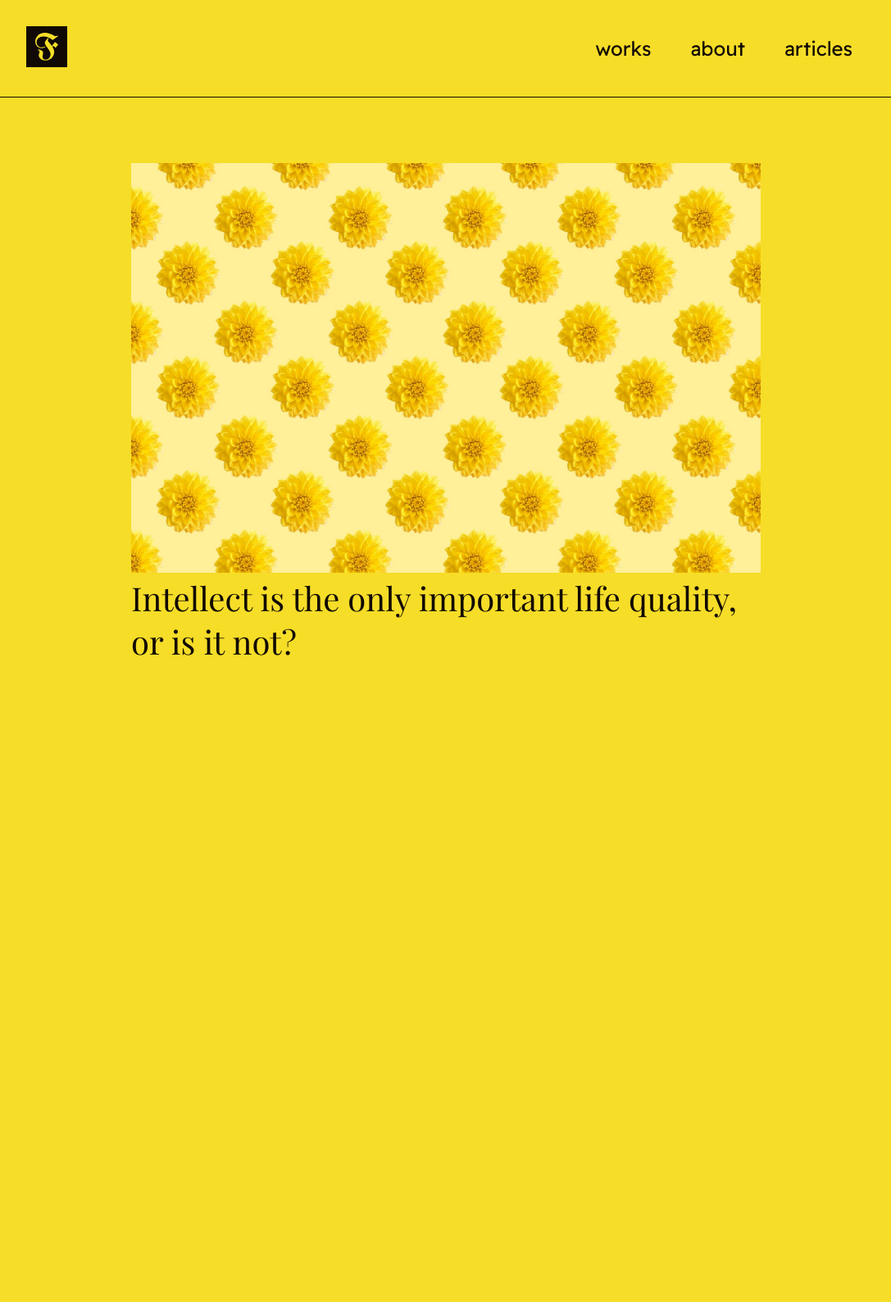
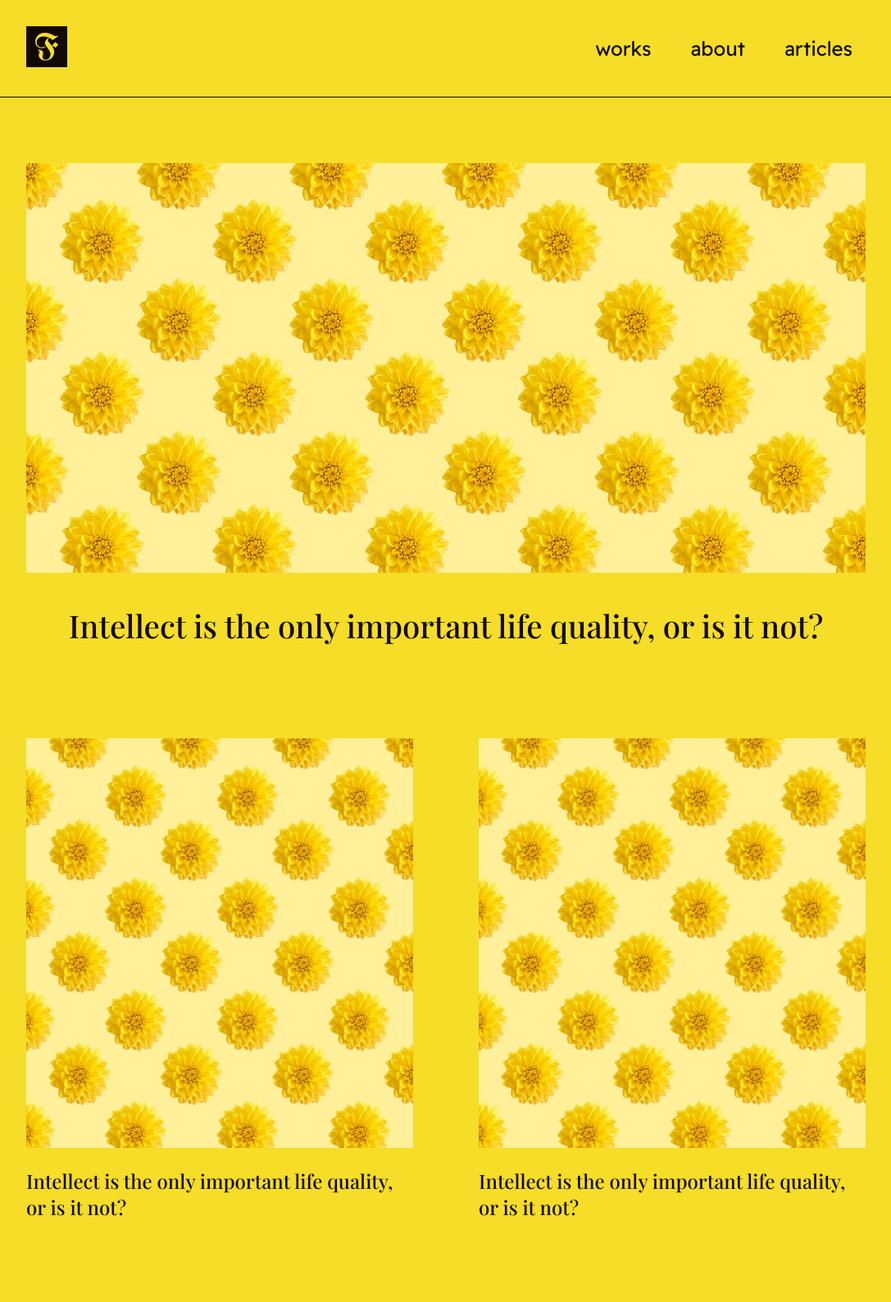
Before and after one commit to franthormel/franthormel.github.io, a Jekyll site: the page built from articles.html, in a window 1280 px wide. Shown: the whole page at 82% size, without its empty margins (96-1183 px from the left). Built offline with Jekyll 4.4.1, drawn with Linux system fonts in a browser that asks for light colours; before the commit the page ends 900 px from its top, so only the background shows below that; some of the changed lines change nothing that is shown.

Commit message:
Grid layout

```diff
--- /dev/null
+++ b/_posts/2011-06-01-emotional-intelligence.md
@@ -0,0 +1,80 @@
+---
+title: Intellect is the only important life quality, or is it not?
+source:
+    author: Daniel Goleman
+    title: Emotional Intelligence Why It Can Matter More Than IQ
+    url: https://www.goodreads.com/book/show/26329.Emotional_Intelligence
+date_posted: June 16, 2022
+image:
+    file: 2022-07-05-emotional-intelligence.jpg
+    credit:
+        name: Jeremy Bezanger
+        url: https://unsplash.com/photos/sLax-F9cEUc?utm_source=unsplash&utm_medium=referral&utm_content=creditShareLink
+<!-- TODO 4: Add tags and categories -->
+---
+
+
+It has always been taught to us that IQ is what guides our destiny and it cannot be changed through experiences. However, have you experienced situations wherein people of moderate IQ fair better against life's challenges compared to those with a superior aptitude?
+
+The author of the book presented the equal importance of **emotional intelligence** which composes: **self-control, zeal, persistence, and self-motivation.**
+
+
+
+### Emotion's Purpose
+For moments in our existence, we have been swept with uncontrollable emotions that seem to be knee-jerk reactions to situations we deem to be of threat to us. Parents are willing to sacrifice themselves in exchange for their child's survivability,  anger is produced when a hostile encounter is created, or an expression cold as ice is felt when an embarrassing moment occurs.
+
+For most, they would argue that such situations could only be remedied with intellect alone, however, there was a time in our pre-history wherein intellect did not at least come into full fruition. Our ancestors had to rely on quick reactions to hostilities and dangerous environments to protect themselves and their families from danger and ensure the species' continuity.
+
+The incontrollable emotions we therefore occasionally exhibit can be attributed to our survival instincts but the days of ferocious wild animals have been drastically rare and have been replaced by unfriendly, rude, and sometimes downright hostile groups of people.
+
+
+
+### Emotional intelligence nature
+Individuals even with high IQ can be poor navigators in the sea of life and at best IQ only contributes to 20 percent of life's success leaving a spacious 80 percent for other forces.
+
+Current academic qualities can only prepare us for the challenges that await us with lesser to no effect. Emotional intelligence offers a new window of meta-cognition which aids us in managing what we are gifted with and the raw intellect that we possess.
+
+Emotionally capable individuals are well-tempered and marshall control over their inner battles, effectively deal with and read other people's feelings and it can also serve as an advantage in life's domain.
+
+There are two (2) types of personal intelligence: **Interpersonal** intelligence is the ability in understanding other people and **Intrapersonal** intelligence, is the capacity to form an accurate and realistic model of oneself and use that model to operate effectively in life.
+
+The majority of people will describe an intelligent person as someone who possesses practical people skills like the following:
+1.  **Knowing one's emotions**: *Self-awareness* is the cornerstone of emotional intelligence, being fully aware of the emotion, one is currently experiencing and being able to monitor such emotion.
+2.  **Managing emotions**: How to handle feelings of oneself so that they can be appropriate. Being able to comfort one's distress and anxiety provides support in life's setbacks.
+3.  **Motivating oneself**: Being able to create emotions to serve a goal. Emotional self-control—delaying gratification and stifling impulsiveness undergirds every accomplishment.
+4.  **Recognizing emotion in others**: *Empathy*, *altruism*, or *people skill*. More attunement to the subtle social signals that signify other people's needs or wants.
+5.  **Handling relationships**: The art of relations in the larger scope is a skill in managing emotions in others.
+
+### Empathy
+> Empathy builds on self-awareness; the more open we are to our own emotions, the more skill we will be in reading feelings.
+
+This ability to conceive other feelings assists in various domains in life and its absence is apparent in violent criminals.
+
+Conveyance of emotions is passed usually through nonverbal ways (about 90 percent): voice tones, gestures, facial expressions, etc.
+
+The term used before was *motor mimicry* and in the 1920s the word *empathy* was coined by E. B. Titchener. Titchener's theory suggests that **empathy comes from a physical imitation of the distress of another** and another distinct term **sympathy, is the general plight of another with no sharing of whatever that person is feeling.**
+
+This feeling stems from around two-and-a-half-year-old toddlers wherein they can distinguish other's existence and they too realize others' distress which is different from theirs.
+
+> A neighbor's baby cries . . . and Jenny approaches and tries to give him some cookies. She follows him around and begins to whimper to herself. She then tries to stroke his hair, but he pulls away. . . . He calms down, but Jenny still looks worried. She continues to bring him toys and pat his head and shoulders.
+
+Another's trouble is also our own, to feel with another is to care for. In this sense, we can make that the *origin of morality is found in empathy*. The more empathic people are, the more they favor the moral principle that resources should be allocated according to people's needs.
+
+### Fundamentals of the emotionally intelligent
+It is to be emphasized that we always have choices about how we respond to emotion, and the more we know of ways to respond to an emotion, the richer our lives can be.
+
+**Self-awareness** is a core fundamental, recognizing one's feelings, building a thorough definition for them, recognizing the connections with one's thoughts, feelings, and reactions, knowing if such thoughts and feelings are ruling our decisions, foreseeing the consequences of alternatives, and applying such insights to critical decisions and issues.
+
+**Emotional management**, how to handle anxieties, sadness, rage, and being able to control impulses. It is also important in responsibilities regarding decisions, actions, and commitments.
+
+A key ability is also **empathy**, understanding others, their feelings, their perspectives, and respecting people's differences regarding certain matters.
+
+Other competencies are also important and many of them are in the form of interpersonal skills such as: reading social and emotional cues, active listening, capability to resist negative influences, and performing appropriately in a given situation.
+
+### Significance of emotional intelligence
+Aptitude in emotions contributes greater compared to the social and economic factors to one's modern world survivability and resiliency. Individuals who are emotionally intelligent share key traits:
+1. Winning sociability draws people towards them.
+2. Self-confidence.
+3. Optimistic persistence in the face of failures and frustrations.
+4. Ability to quickly recover from upsets in life.
+5. Easygoing nature.
--- /dev/null
+++ b/_posts/2021-06-01-emotional-intelligence.md
@@ -0,0 +1,80 @@
+---
+title: Intellect is the only important life quality, or is it not?
+source:
+    author: Daniel Goleman
+    title: Emotional Intelligence Why It Can Matter More Than IQ
+    url: https://www.goodreads.com/book/show/26329.Emotional_Intelligence
+date_posted: June 16, 2022
+image:
+    file: 2022-07-05-emotional-intelligence.jpg
+    credit:
+        name: Jeremy Bezanger
+        url: https://unsplash.com/photos/sLax-F9cEUc?utm_source=unsplash&utm_medium=referral&utm_content=creditShareLink
+<!-- TODO 4: Add tags and categories -->
+---
+
+
+It has always been taught to us that IQ is what guides our destiny and it cannot be changed through experiences. However, have you experienced situations wherein people of moderate IQ fair better against life's challenges compared to those with a superior aptitude?
+
+The author of the book presented the equal importance of **emotional intelligence** which composes: **self-control, zeal, persistence, and self-motivation.**
+
+
+
+### Emotion's Purpose
+For moments in our existence, we have been swept with uncontrollable emotions that seem to be knee-jerk reactions to situations we deem to be of threat to us. Parents are willing to sacrifice themselves in exchange for their child's survivability,  anger is produced when a hostile encounter is created, or an expression cold as ice is felt when an embarrassing moment occurs.
+
+For most, they would argue that such situations could only be remedied with intellect alone, however, there was a time in our pre-history wherein intellect did not at least come into full fruition. Our ancestors had to rely on quick reactions to hostilities and dangerous environments to protect themselves and their families from danger and ensure the species' continuity.
+
+The incontrollable emotions we therefore occasionally exhibit can be attributed to our survival instincts but the days of ferocious wild animals have been drastically rare and have been replaced by unfriendly, rude, and sometimes downright hostile groups of people.
+
+
+
+### Emotional intelligence nature
+Individuals even with high IQ can be poor navigators in the sea of life and at best IQ only contributes to 20 percent of life's success leaving a spacious 80 percent for other forces.
+
+Current academic qualities can only prepare us for the challenges that await us with lesser to no effect. Emotional intelligence offers a new window of meta-cognition which aids us in managing what we are gifted with and the raw intellect that we possess.
+
+Emotionally capable individuals are well-tempered and marshall control over their inner battles, effectively deal with and read other people's feelings and it can also serve as an advantage in life's domain.
+
+There are two (2) types of personal intelligence: **Interpersonal** intelligence is the ability in understanding other people and **Intrapersonal** intelligence, is the capacity to form an accurate and realistic model of oneself and use that model to operate effectively in life.
+
+The majority of people will describe an intelligent person as someone who possesses practical people skills like the following:
+1.  **Knowing one's emotions**: *Self-awareness* is the cornerstone of emotional intelligence, being fully aware of the emotion, one is currently experiencing and being able to monitor such emotion.
+2.  **Managing emotions**: How to handle feelings of oneself so that they can be appropriate. Being able to comfort one's distress and anxiety provides support in life's setbacks.
+3.  **Motivating oneself**: Being able to create emotions to serve a goal. Emotional self-control—delaying gratification and stifling impulsiveness undergirds every accomplishment.
+4.  **Recognizing emotion in others**: *Empathy*, *altruism*, or *people skill*. More attunement to the subtle social signals that signify other people's needs or wants.
+5.  **Handling relationships**: The art of relations in the larger scope is a skill in managing emotions in others.
+
+### Empathy
+> Empathy builds on self-awareness; the more open we are to our own emotions, the more skill we will be in reading feelings.
+
+This ability to conceive other feelings assists in various domains in life and its absence is apparent in violent criminals.
+
+Conveyance of emotions is passed usually through nonverbal ways (about 90 percent): voice tones, gestures, facial expressions, etc.
+
+The term used before was *motor mimicry* and in the 1920s the word *empathy* was coined by E. B. Titchener. Titchener's theory suggests that **empathy comes from a physical imitation of the distress of another** and another distinct term **sympathy, is the general plight of another with no sharing of whatever that person is feeling.**
+
+This feeling stems from around two-and-a-half-year-old toddlers wherein they can distinguish other's existence and they too realize others' distress which is different from theirs.
+
+> A neighbor's baby cries . . . and Jenny approaches and tries to give him some cookies. She follows him around and begins to whimper to herself. She then tries to stroke his hair, but he pulls away. . . . He calms down, but Jenny still looks worried. She continues to bring him toys and pat his head and shoulders.
+
+Another's trouble is also our own, to feel with another is to care for. In this sense, we can make that the *origin of morality is found in empathy*. The more empathic people are, the more they favor the moral principle that resources should be allocated according to people's needs.
+
+### Fundamentals of the emotionally intelligent
+It is to be emphasized that we always have choices about how we respond to emotion, and the more we know of ways to respond to an emotion, the richer our lives can be.
+
+**Self-awareness** is a core fundamental, recognizing one's feelings, building a thorough definition for them, recognizing the connections with one's thoughts, feelings, and reactions, knowing if such thoughts and feelings are ruling our decisions, foreseeing the consequences of alternatives, and applying such insights to critical decisions and issues.
+
+**Emotional management**, how to handle anxieties, sadness, rage, and being able to control impulses. It is also important in responsibilities regarding decisions, actions, and commitments.
+
+A key ability is also **empathy**, understanding others, their feelings, their perspectives, and respecting people's differences regarding certain matters.
+
+Other competencies are also important and many of them are in the form of interpersonal skills such as: reading social and emotional cues, active listening, capability to resist negative influences, and performing appropriately in a given situation.
+
+### Significance of emotional intelligence
+Aptitude in emotions contributes greater compared to the social and economic factors to one's modern world survivability and resiliency. Individuals who are emotionally intelligent share key traits:
+1. Winning sociability draws people towards them.
+2. Self-confidence.
+3. Optimistic persistence in the face of failures and frustrations.
+4. Ability to quickly recover from upsets in life.
+5. Easygoing nature.
--- a/_sass/_articles.scss
+++ b/_sass/_articles.scss
@@ -2,15 +2,34 @@
   @include layout;
 }
 
-.articles__post__header {
-  font-family: "Playfair Display", serif;
-  font-size: 2.5rem;
+.articles__posts {
+  display: grid;
+  gap: 5rem;
+
+  @include media-grid-columns($cols: 2, $max-width: 1050px);
+}
+
+.articles__post:first-child {
+  font-size: 1.6rem;
+  text-align: center;
+  grid-column: 1 / 3;
+
+  @media all and (max-width: 1050px) {
+    font-size: 1rem;
+    text-align: left;
+    grid-column: 1;
+  }
 }
 
 .articles__post__img {
+  height: 500px;
   width: 100%;
-  max-height: 500px;
   object-fit: cover;
 
   @include responsive-image;
 }
+
+.articles__post__header {
+  font-family: "Playfair Display", serif;
+  font-weight: 500;
+}
--- a/_sass/_index.scss
+++ b/_sass/_index.scss
@@ -1,4 +1,15 @@
 // Definitions only: native selectors, custom font, and SASS mixins.
+
+@font-face {
+  font-family: "Readex Pro";
+  src: url("/assets/fonts/ReadexPro.ttf");
+}
+
+@font-face {
+  font-family: "Playfair Display";
+  src: url("/assets/fonts/PlayfairDisplay.ttf");
+}
+
 :root {
   --color-primary: #110903;
   --color-accent: #f6dd28;
@@ -29,9 +40,9 @@ body {
   padding: 0;
 }
 
-@mixin layout($padding-top-bottom: 5rem) {
+@mixin layout($padding-top-bottom: 5rem, $width: 80%) {
   margin: 0 auto;
-  width: 60%;
+  width: $width;
   padding: $padding-top-bottom 0;
 }
 
@@ -71,13 +82,3 @@ body {
 @mixin responsive-image {
   max-width: 100%;
 }
-
-@font-face {
-  font-family: "Readex Pro";
-  src: url("/assets/fonts/ReadexPro.ttf");
-}
-
-@font-face {
-  font-family: "Playfair Display";
-  src: url("/assets/fonts/PlayfairDisplay.ttf");
-}
--- a/_sass/_works.scss
+++ b/_sass/_works.scss
@@ -4,7 +4,7 @@
 
 .works__items {
   display: grid;
-  gap: 4%;
+  gap: 5rem;
 
   @include media-grid-columns($cols: 2, $max-width: 1050px);
 }
--- a/articles.html
+++ b/articles.html
@@ -4,15 +4,15 @@ title: Articles
 ---
 
 <main class="articles">
-  <section>
+  <section class="articles__posts">
     {% for post in site.posts %}
-    <a href="{{ post.url }}" target="_blank">
+    <a class="articles__post" href="{{ post.url }}" target="_blank">
         <img
         src="/assets/img/posts/{{ post.image.file }}"
         class="articles__post__img"
         alt="Article image">
 
-        <header class="articles__post__header">{{ post.title }}</header>
+        <h1 class="articles__post__header">{{ post.title }}</h1>
       </img>
       <!-- TODO 5: Try using post excerpts -->
     </li>
```
